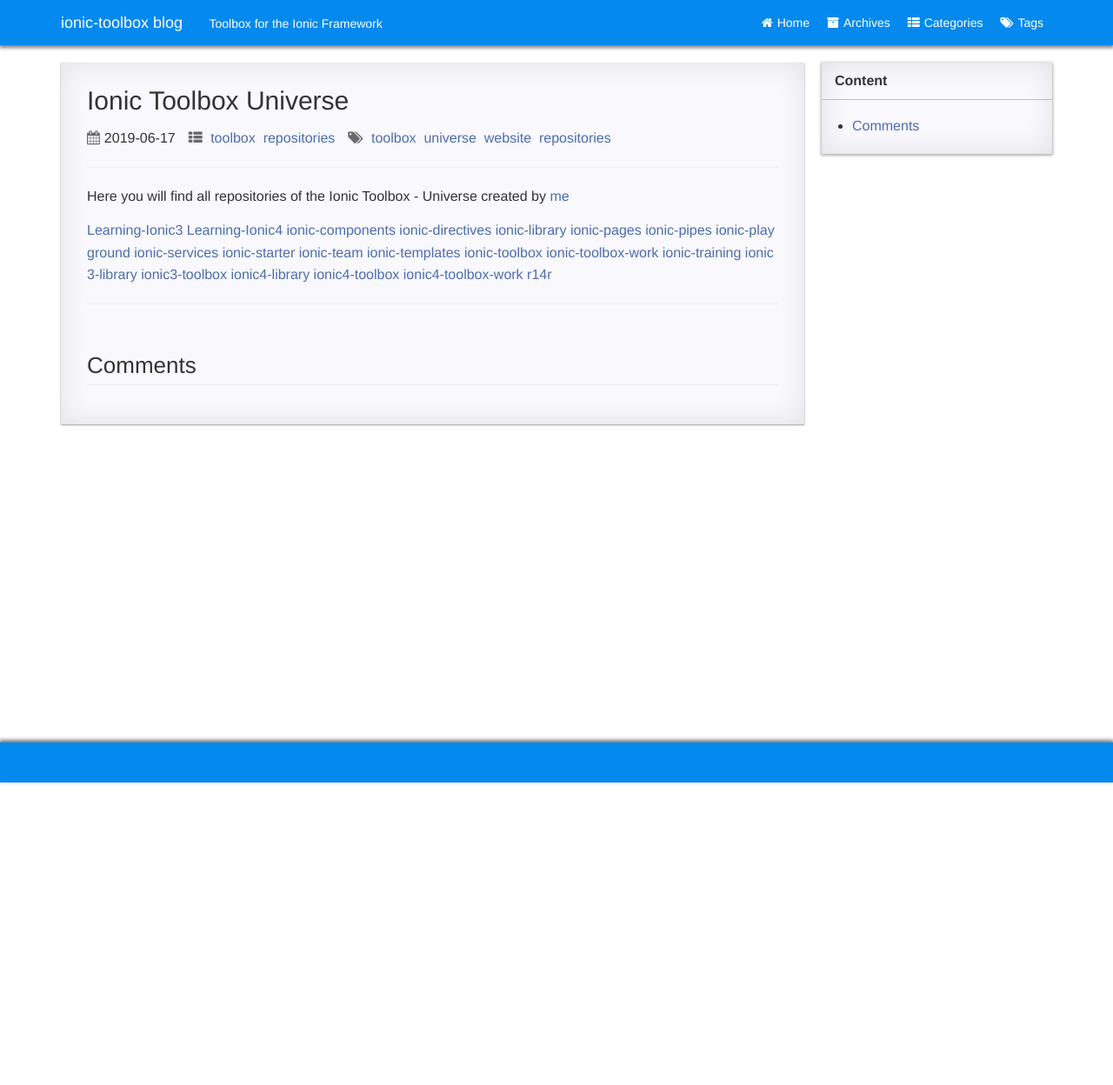
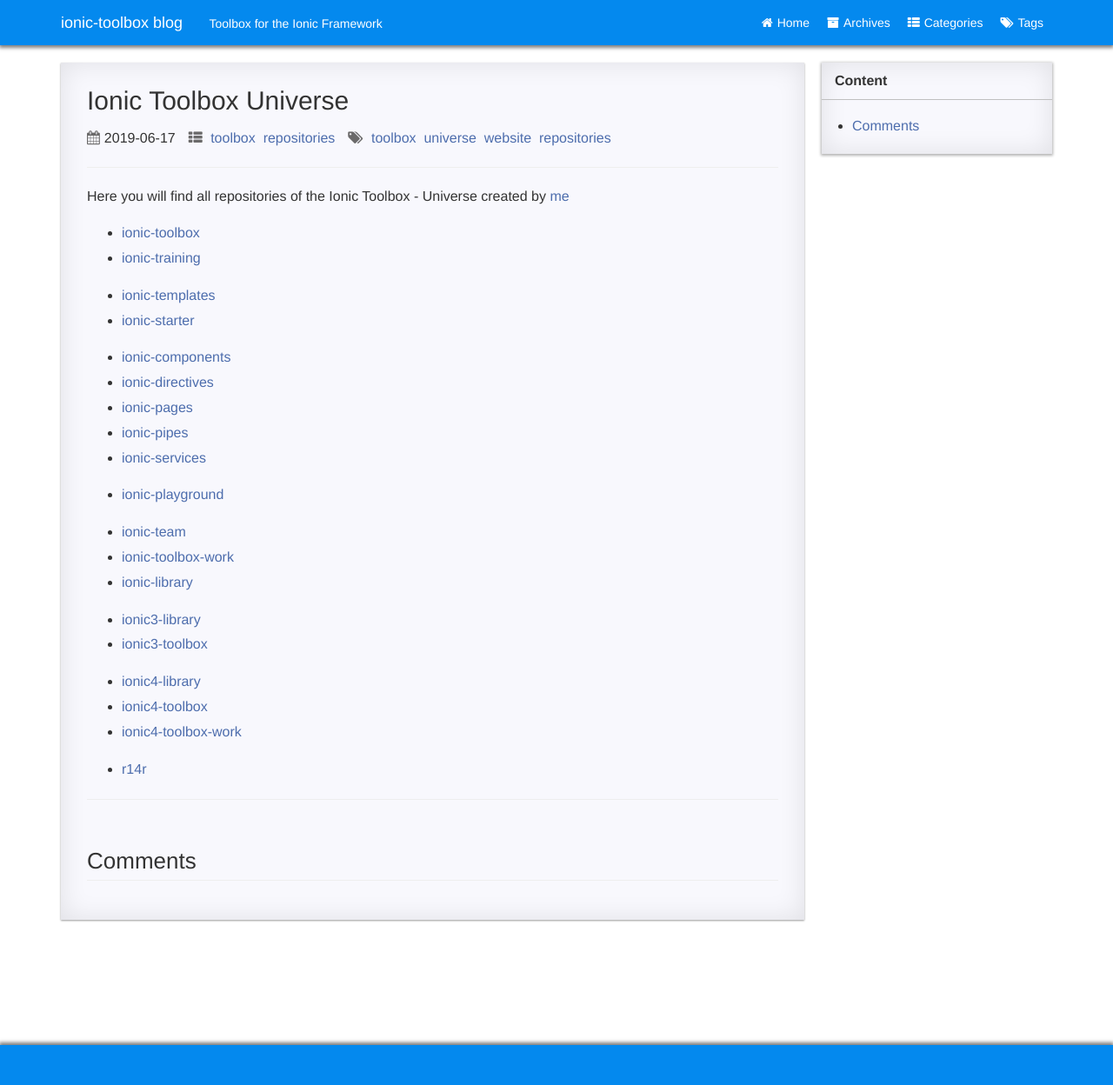
Before and after one commit to r14r/r14r.github.io, a Jekyll site: the page built from _posts/2019-06-17-ionic-toolbox-universe.md, in a window 1280 px wide. Shown: the whole page at 87% size. Built offline with Jekyll 4.4.1, drawn with Linux system fonts in a browser that asks for light colours; a style sheet for code colours, icons or effects is not loaded; before the commit the page ends 900 px from its top, so only the background shows below that.

Commit message:
change: page structure and content

```diff
--- a/_posts/2019-06-17-ionic-toolbox-universe.md
+++ b/_posts/2019-06-17-ionic-toolbox-universe.md
@@ -10,27 +10,32 @@
 
 Here you will find all repositories of the Ionic Toolbox - Universe created by [me][r14r]
 
-[Learning-Ionic3](Learning-Ionic3)
-[Learning-Ionic4](Learning-Ionic4)
-[ionic-components](ionic-components)
-[ionic-directives](ionic-directives)
-[ionic-library](ionic-library)
-[ionic-pages](ionic-pages)
-[ionic-pipes](ionic-pipes)
-[ionic-playground](ionic-playground)
-[ionic-services](ionic-services)
-[ionic-starter](ionic-starter)
-[ionic-team](ionic-team)
-[ionic-templates](ionic-templates)
-[ionic-toolbox](ionic-toolbox)
-[ionic-toolbox-work](ionic-toolbox-work)
-[ionic-training](ionic-training)
-[ionic3-library](ionic3-library)
-[ionic3-toolbox](ionic3-toolbox)
-[ionic4-library](ionic4-library)
-[ionic4-toolbox](ionic4-toolbox)
-[ionic4-toolbox-work](ionic4-toolbox-work)
-[r14r](r14r)
+- [ionic-toolbox](ionic-toolbox)
+- [ionic-training](ionic-training)
+
+- [ionic-templates](ionic-templates)
+- [ionic-starter](ionic-starter)
+
+- [ionic-components](ionic-components)
+- [ionic-directives](ionic-directives)
+- [ionic-pages](ionic-pages)
+- [ionic-pipes](ionic-pipes)
+- [ionic-services](ionic-services)
+
+- [ionic-playground](ionic-playground)
+
+- [ionic-team](ionic-team)
+- [ionic-toolbox-work](ionic-toolbox-work)
+- [ionic-library](ionic-library)
+
+- [ionic3-library](ionic3-library)
+- [ionic3-toolbox](ionic3-toolbox)
+
+- [ionic4-library](ionic4-library)
+- [ionic4-toolbox](ionic4-toolbox)
+- [ionic4-toolbox-work](ionic4-toolbox-work)
+
+- [r14r](r14r)
 
 [ionic-components]:     https://github.com/ionic-components
 [ionic-directives]:     https://github.com/ionic-directives
```
